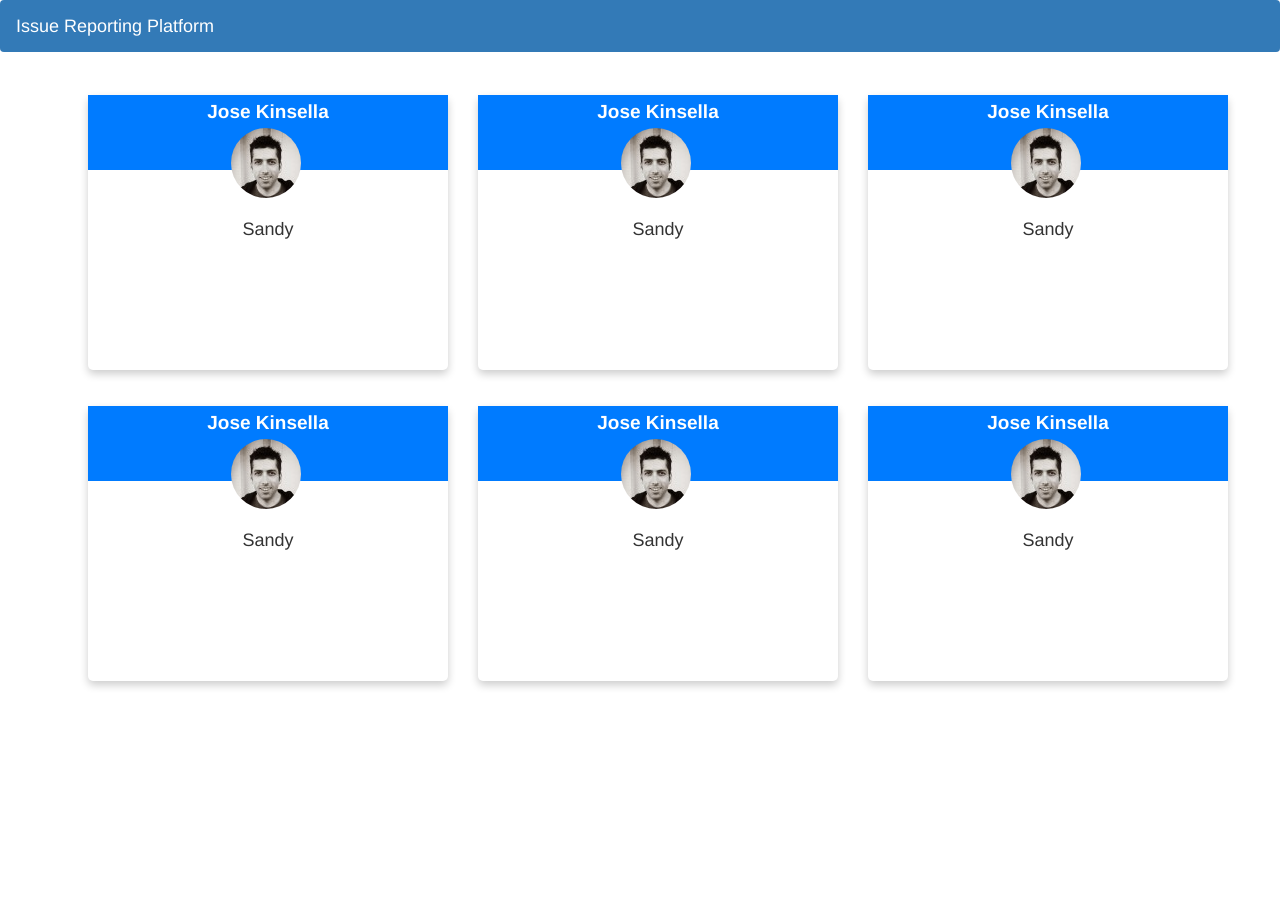
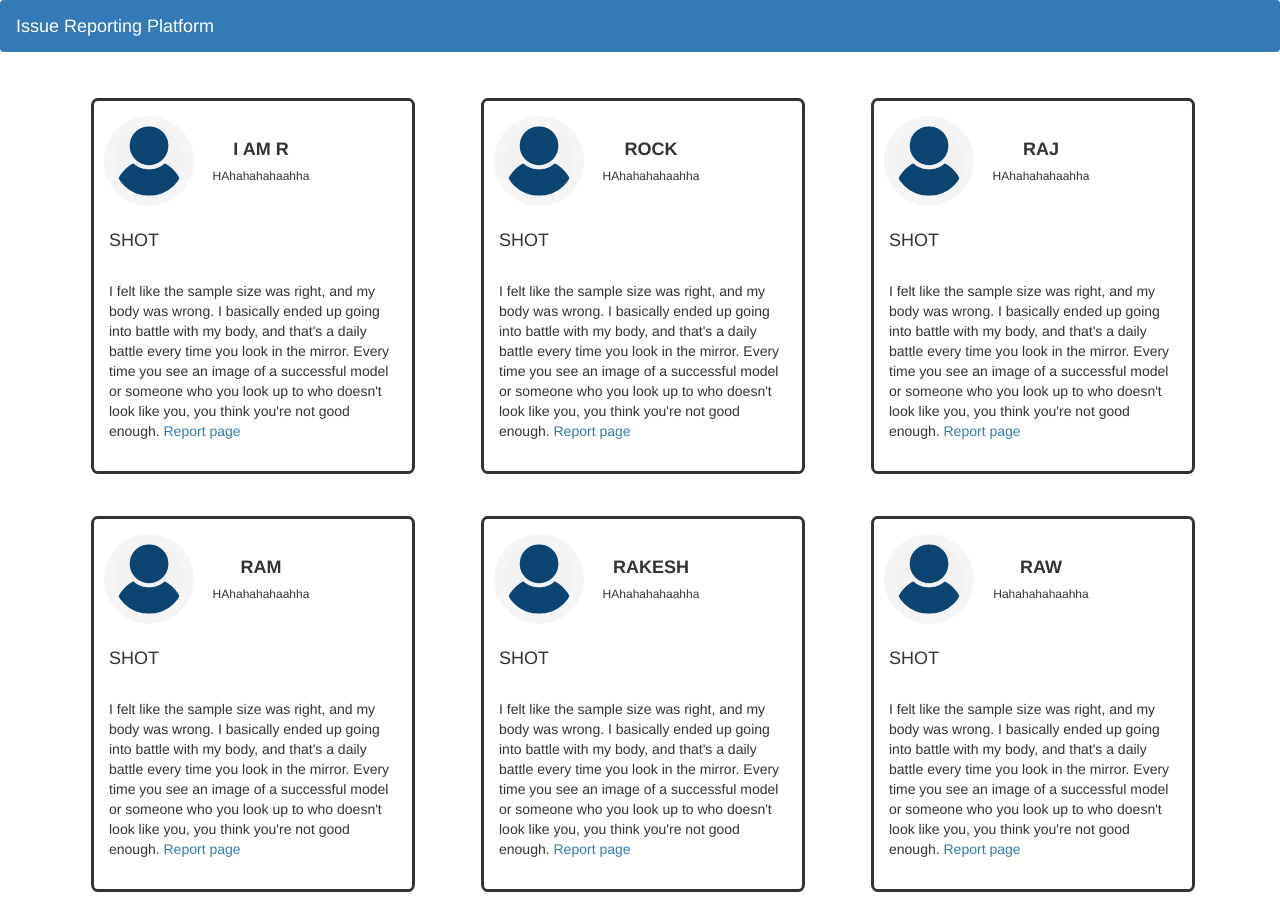
Before and after one commit to SandeepDesu/back-end-tool, an Angular app: page / in a window 1280 px wide. Before the commit the page ends 800 px from the top, so only its background shows below. Built offline with nearby package versions, Linux system fonts and the light colour scheme.

Commit message:
updated design and routing implemetation

```diff
--- a/src/app/main-index-one/main-index-one.component.css
+++ b/src/app/main-index-one/main-index-one.component.css
@@ -1,8 +1,11 @@
+.container-body {
+  background-color:darkgrey !important;
+}
 fieldset
 {
   border: 1px solid #007bff !important;
   margin: 0;
-  xmin-width: 0;
+  min-width: 0;
   padding: 10px;
   position: relative;
   border-radius:4px;
@@ -22,62 +25,51 @@ legend
   padding: 5px 5px 5px 10px;
   background-color: #ffffff;
 }
-
-.card {
-  box-shadow: 0 4px 8px 0 rgba(0,0,0,0.2);
-  transition: 0.3s;
-  width: 100%;
-  border-radius: 5px;
-  margin:5%
+.grid-box{
+  background-color: darkolivegreen
+}
+.card-box {
+  min-height: 250px;
+  width: 90%;
+  background-color: white;
+  border-radius: 2%;
+  margin: 1.5em;
+  border-style: solid;
 }
 
-.card:hover {
-  box-shadow: 0 8px 16px 0 rgba(0,0,0,0.2);
-
+.card-box img {
+  width: 90px;
+  padding: 10px;
+  background-color:whitesmoke;
+  border-radius: 50%;
+  margin: 10px;
 }
 
-.card-header-sample {
-    text-align: center;
-    font-weight: bold;
-    height:75px;
-    padding:3px;
-    font-size: 19px;
-    background: #007bff;
-    color:white;
+.title-container {
+  text-align: center;
+  padding-top: 24px;
+  right: 50px;
+}
 
+.title-header {
+  font-weight: bold;
 }
-@media only screen and (max-width: 767px) {
-  .col-xs-12 {
-    width:90%
-  }
-  .card-body-sample > img{
-    top: 70px !important;
-    left:50% !important;
+
+.sub-title {
+  font-weight: initial;
+}
+
+.body-header {
+  margin-left: 30px;
+}
+
+.body-content {
+  margin: 30px;
+}
+
+@media screen and (max-width:1200px){
+  .title-container {
+
+      right: 17px !important;
   }
 }
-
-
-@media only screen and (max-width: 560px) {
-  .col-xs-12 {
-    width:90%
-  }
-  .card-body-sample > img{
-    top: 61px !important;
-    left:46% !important;
-  }
-}
-
-
-.card-body-sample > img {
-  border-radius: 50%;
-  position:absolute;
-  top:51px;
-  left:45%;
-}
-
-.card-body-sample {
-  height:200px;
-  text-align: center;
-  padding: 40px;
-
-}
--- a/src/app/main-index-one/main-index-one.component.html
+++ b/src/app/main-index-one/main-index-one.component.html
@@ -1,65 +1,137 @@
 <div class="container">
-
-  <!-- second part-->
   <div class="row">
-    <div class="col-md-4 col-sm-6 col-xs-12">
-      <div class="card">
-        <div class="card-header-sample">Jose Kinsella</div>
-        <div class="card-body-sample">
-          <img src="assets/images/1.jpeg">
-          <h4 class="card-text" routerLink="/report">Sandy</h4>
+    <div class="col-md-4 col-xs-12 col-sm-6">
+      <div class="card-box">
+        <div class="row">
+          <div class="col-md-4 col-sm-4 col-xs-3">
+            <img src="assets/images/1.png" routerLink="/report"/>
+          </div>
+          <div class="col-md-8 col-sm-6 col-xs-6 title-container">
+            <h4 class="title-header"> I AM R</h4>
+            <h6 class="sub-title">HAhahahahaahha</h6>
+          </div>
+        </div>
+        <div class="row">
+          <h4 class="body-header">SHOT</h4>
+          <p class="body-content">
+            I felt like the sample size was right, and my body was wrong. I basically ended up going into battle with
+            my body, and that's a daily battle every time you look in the mirror. Every time you see an image of a
+            successful model or someone who you look up to who doesn't look like you, you think you're not good enough.
+            <a routerLink="/report">Report page</a>
+          </p>
 
         </div>
       </div>
     </div>
-    <div class="col-md-4 col-sm-6 col-xs-12">
-      <div class="card">
-        <div class="card-header-sample">Jose Kinsella</div>
-        <div class="card-body-sample">
-          <img src="assets/images/1.jpeg">
-          <h4 class="card-text" routerLink="/report">Sandy</h4>
-
+    <div class="col-md-4 col-xs-12 col-sm-6">
+      <div class="card-box">
+        <div class="row">
+          <div class="col-md-4 col-sm-4 col-xs-3">
+            <img src="assets/images/1.png" />
+          </div>
+          <div class="col-md-8 col-sm-6 col-xs-6 title-container">
+            <h4 class="title-header"> ROCK</h4>
+            <h6 class="sub-title">HAhahahahaahha</h6>
+          </div>
+        </div>
+        <div class="row">
+          <h4 class="body-header">SHOT</h4>
+          <p class="body-content">
+            I felt like the sample size was right, and my body was wrong. I basically ended up going into battle with
+            my body, and that's a daily battle every time you look in the mirror. Every time you see an image of a
+            successful model or someone who you look up to who doesn't look like you, you think you're not good enough.
+            <a routerLink="/report">Report page</a>
+          </p>
         </div>
       </div>
     </div>
-    <div class="col-md-4 col-sm-6 col-xs-12">
-      <div class="card">
-        <div class="card-header-sample">Jose Kinsella</div>
-        <div class="card-body-sample">
-          <img src="assets/images/1.jpeg">
-          <h4 class="card-text" routerLink="/report">Sandy</h4>
-
+    <div class="col-md-4 col-xs-12 col-sm-6">
+      <div class="card-box">
+        <div class="row">
+          <div class="col-md-4 col-sm-4 col-xs-3">
+            <img src="assets/images/1.png" />
+          </div>
+          <div class="col-md-8 col-sm-6 col-xs-6 title-container">
+            <h4 class="title-header"> RAJ</h4>
+            <h6 class="sub-title">HAhahahahaahha</h6>
+          </div>
+        </div>
+        <div class="row">
+          <h4 class="body-header">SHOT</h4>
+          <p class="body-content">
+            I felt like the sample size was right, and my body was wrong. I basically ended up going into battle with
+            my body, and that's a daily battle every time you look in the mirror. Every time you see an image of a
+            successful model or someone who you look up to who doesn't look like you, you think you're not good enough.
+            <a routerLink="/report">Report page</a>
+          </p>
         </div>
       </div>
     </div>
-    <div class="col-md-4 col-sm-6  col-xs-12">
-      <div class="card">
-        <div class="card-header-sample">Jose Kinsella</div>
-        <div class="card-body-sample">
-          <img src="assets/images/1.jpeg">
-          <h4 class="card-text" routerLink="/report">Sandy</h4>
+    <div class="col-md-4 col-xs-12 col-sm-6">
+      <div class="card-box">
+        <div class="row">
+          <div class="col-md-4 col-sm-4 col-xs-3">
+            <img src="assets/images/1.png" />
+          </div>
+          <div class="col-md-8 col-sm-6 col-xs-6 title-container">
+            <h4 class="title-header"> RAM</h4>
+            <h6 class="sub-title">HAhahahahaahha</h6>
+          </div>
+        </div>
+        <div class="row">
+          <h4 class="body-header">SHOT</h4>
+          <p class="body-content">
+            I felt like the sample size was right, and my body was wrong. I basically ended up going into battle with
+            my body, and that's a daily battle every time you look in the mirror. Every time you see an image of a
+            successful model or someone who you look up to who doesn't look like you, you think you're not good enough.
+            <a routerLink="/report">Report page</a>
+          </p>
         </div>
       </div>
     </div>
-    <div class="col-md-4 col-sm-6 col-xs-12">
-      <div class="card">
-        <div class="card-header-sample">Jose Kinsella</div>
-        <div class="card-body-sample">
-          <img src="assets/images/1.jpeg">
-          <h4 class="card-text" routerLink="/report">Sandy</h4>
+    <div class="col-md-4 col-xs-12 col-sm-6">
+      <div class="card-box">
+        <div class="row">
+          <div class="col-md-4 col-sm-4 col-xs-3">
+            <img src="assets/images/1.png" />
+          </div>
+          <div class="col-md-8 col-sm-6 col-xs-6 title-container">
+            <h4 class="title-header"> RAKESH</h4>
+            <h6 class="sub-title">HAhahahahaahha</h6>
+          </div>
+        </div>
+        <div class="row">
+          <h4 class="body-header">SHOT</h4>
+          <p class="body-content">
+            I felt like the sample size was right, and my body was wrong. I basically ended up going into battle with
+            my body, and that's a daily battle every time you look in the mirror. Every time you see an image of a
+            successful model or someone who you look up to who doesn't look like you, you think you're not good enough.
+            <a routerLink="/report">Report page</a>
+          </p>
         </div>
       </div>
     </div>
-    <div class="col-md-4 col-sm-6  col-xs-12">
-      <div class="card">
-        <div class="card-header-sample">Jose Kinsella</div>
-        <div class="card-body-sample">
-          <img src="assets/images/1.jpeg">
-          <h4 class="card-text" routerLink="/report">Sandy</h4>
+    <div class="col-md-4 col-xs-12 col-sm-6">
+      <div class="card-box">
+        <div class="row">
+          <div class="col-md-4 col-sm-4 col-xs-3">
+            <img src="assets/images/1.png" />
+          </div>
+          <div class="col-md-8 col-sm-6 col-xs-6 title-container">
+            <h4 class="title-header"> RAW</h4>
+            <h6 class="sub-title">Hahahahahaahha</h6>
+          </div>
+        </div>
+        <div class="row">
+          <h4 class="body-header">SHOT</h4>
+          <p class="body-content">
+            I felt like the sample size was right, and my body was wrong. I basically ended up going into battle with
+            my body, and that's a daily battle every time you look in the mirror. Every time you see an image of a
+            successful model or someone who you look up to who doesn't look like you, you think you're not good enough.
+            <a routerLink="/report">Report page</a>
+          </p>
         </div>
       </div>
     </div>
   </div>
-  <!-- second part-->
-
 </div>
```
Also changed, not shown: src/assets/images/1.jpeg (deleted), src/assets/images/1.png (added).
